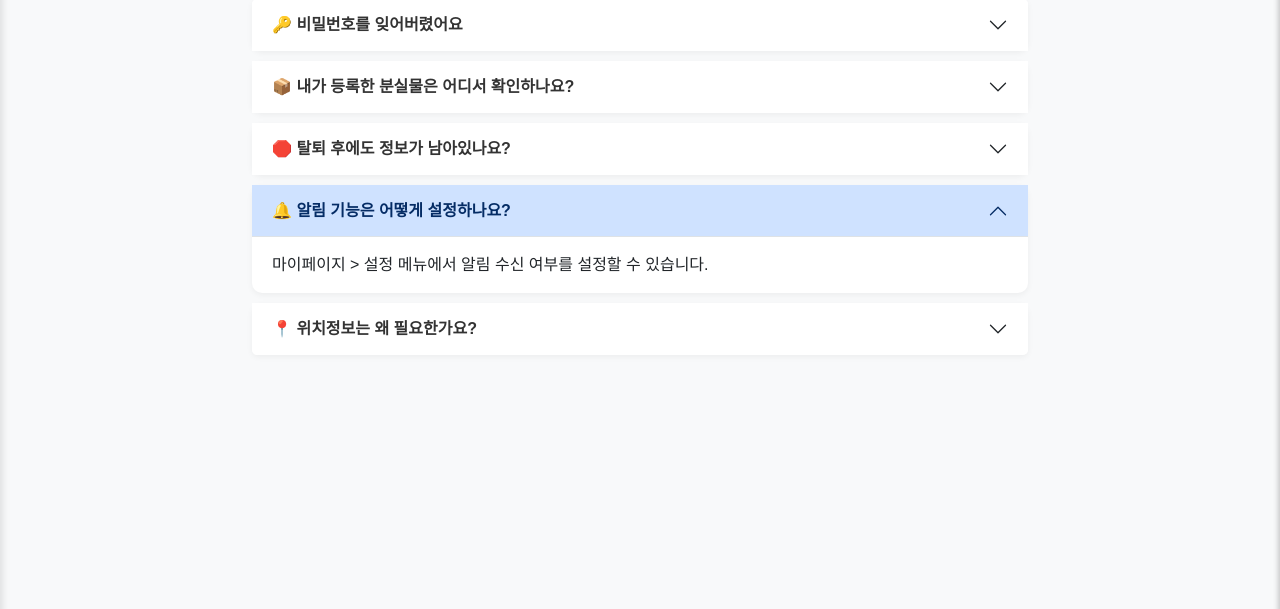
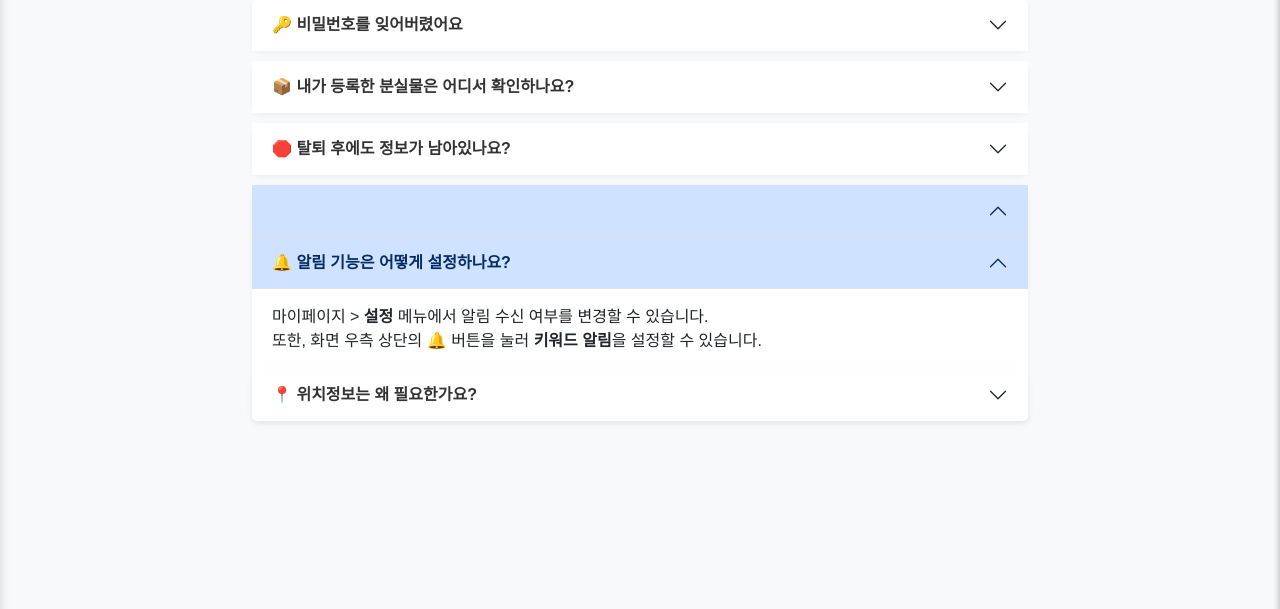
Before and after one commit to namharry/meetagain, a Django app: page /meetagain/faq/ in a window 1280 px wide, after a click that opens the changed part. Shown: the part 146-755 px from the top of the page. Run offline with Django 5.2, Linux system fonts and the light colour scheme; some libraries are stand-ins or nearby versions.

Commit message:
faq 알림 설명 추가

```diff
--- a/frontend/templates/help/help_faq.html
+++ b/frontend/templates/help/help_faq.html
@@ -119,19 +119,25 @@
     <div class="accordion-item">
       <h2 class="accordion-header" id="faq4">
         <button class="accordion-button collapsed" type="button" data-bs-toggle="collapse" data-bs-target="#collapse4">
+          <h2 class="accordion-header" id="heading4">
+            <button class="accordion-button collapsed" type="button" data-bs-toggle="collapse"
+              data-bs-target="#collapse4" aria-expanded="false" aria-controls="collapse4">
               🔔 알림 기능은 어떻게 설정하나요?
             </button>
           </h2>
-      <div id="collapse4" class="accordion-collapse collapse" data-bs-parent="#faqAccordion">
+          <div id="collapse4" class="accordion-collapse collapse" aria-labelledby="heading4"
+            data-bs-parent="#faqAccordion">
             <div class="accordion-body">
-          마이페이지 &gt; 설정 메뉴에서 알림 수신 여부를 설정할 수 있습니다.
-        </div>
+              마이페이지 &gt; <strong>설정</strong> 메뉴에서 알림 수신 여부를 변경할 수 있습니다.<br>
+              또한, 화면 우측 상단의 <span style="color:black;">🔔</span> 버튼을 눌러 <strong>키워드 알림</strong>을 설정할 수 있습니다.
             </div>
           </div>
 
+
           <div class="accordion-item">
             <h2 class="accordion-header" id="faq5">
-        <button class="accordion-button collapsed" type="button" data-bs-toggle="collapse" data-bs-target="#collapse5">
+              <button class="accordion-button collapsed" type="button" data-bs-toggle="collapse"
+                data-bs-target="#collapse5">
                 📍 위치정보는 왜 필요한가요?
               </button>
             </h2>
```
Lines whose indentation alone changed are shown as unchanged.
